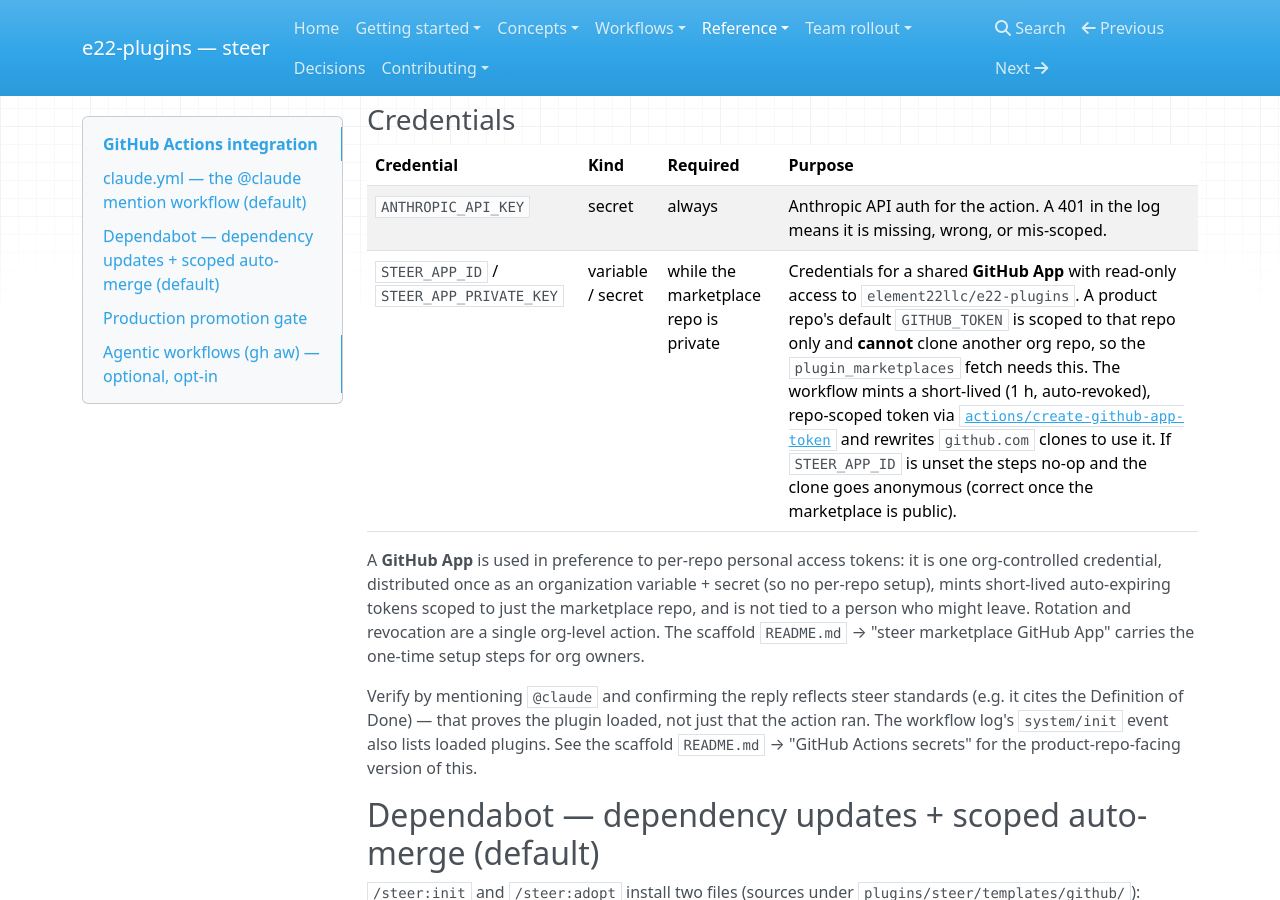
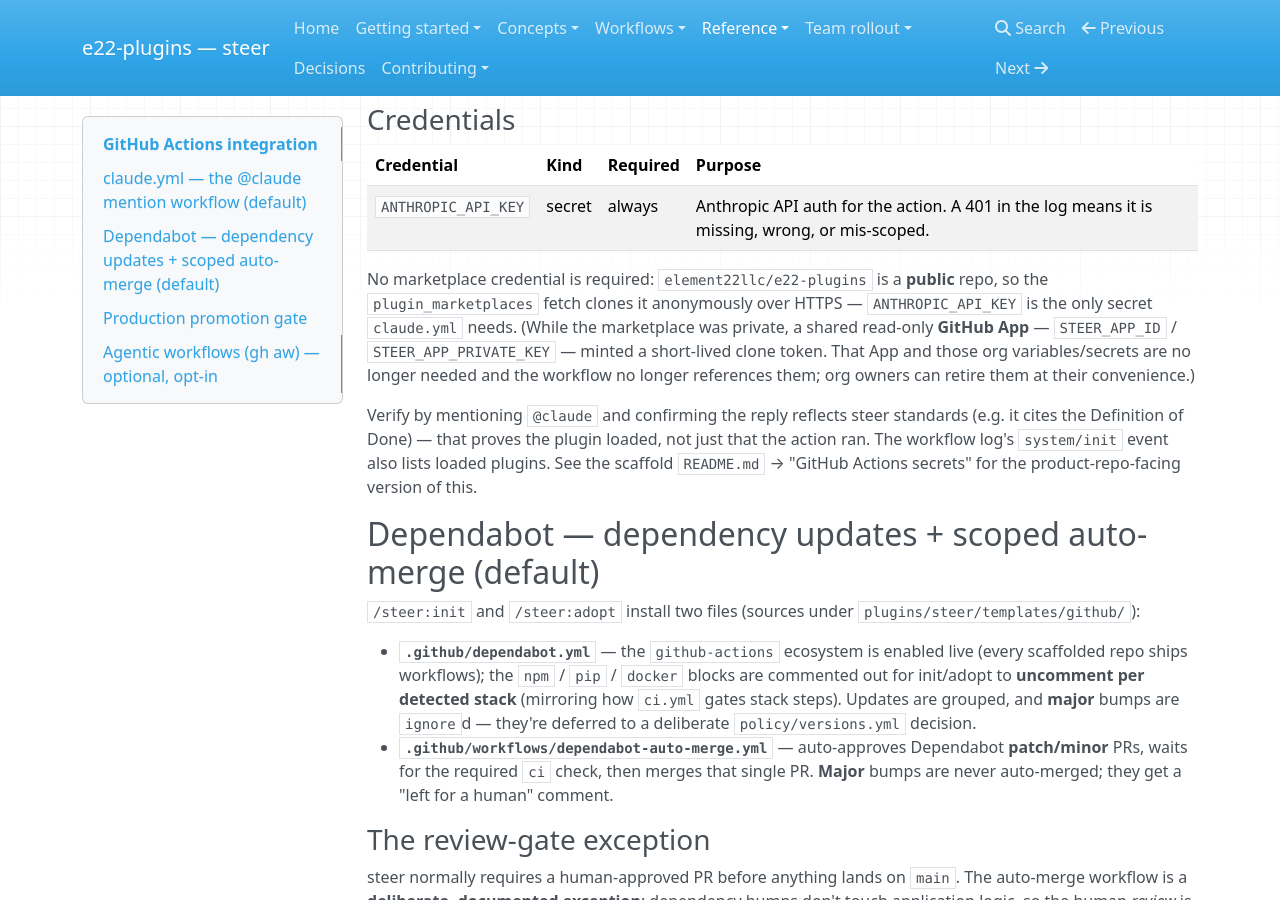
Before and after one commit to element22llc/e22-plugins, an MkDocs documentation site: the page built from docs/reference/github-integration.md, in a window 1280 px wide and 900 px high, scrolled down 852 px. Built offline with MkDocs 1.6.1, drawn with Linux system fonts in a browser that asks for light colours; nearby versions of some CDN libraries.

Commit message:
feat(steer): drop marketplace GitHub App from claude.yml (public marketplace)
The marketplace repo is going public, so a product repo's claude.yml can
clone it anonymously. Remove the create-github-app-token + insteadOf
clone-auth steps from the shipped workflow template; ANTHROPIC_API_KEY is
now its only required secret. Update the sync capability model
(in-ci-plugin-loading no longer needs a marketplace credential),
CAPABILITIES.md, scaffold README/MANIFEST, and the github-integration +
launch-checklist docs to match. Existing repos are unaffected; the org
STEER_APP credential + shared App can be retired at leisure.

Co-Authored-By: Claude Opus 4.8 (1M context) <noreply@anthropic.com>

```diff
--- a/docs/reference/github-integration.md
+++ b/docs/reference/github-integration.md
@@ -44,14 +44,14 @@ rules, with no duplicated system prompt.
 | Credential | Kind | Required | Purpose |
 |---|---|---|---|
 | `ANTHROPIC_API_KEY` | secret | always | Anthropic API auth for the action. A 401 in the log means it is missing, wrong, or mis-scoped. |
-| `STEER_APP_ID` / `STEER_APP_PRIVATE_KEY` | variable / secret | while the marketplace repo is private | Credentials for a shared **GitHub App** with read-only access to `element22llc/e22-plugins`. A product repo's default `GITHUB_TOKEN` is scoped to that repo only and **cannot** clone another org repo, so the `plugin_marketplaces` fetch needs this. The workflow mints a short-lived (1 h, auto-revoked), repo-scoped token via [`actions/create-github-app-token`](https://github.com/actions/create-github-app-token) and rewrites `github.com` clones to use it. If `STEER_APP_ID` is unset the steps no-op and the clone goes anonymous (correct once the marketplace is public). |
 
-A **GitHub App** is used in preference to per-repo personal access tokens: it is one
-org-controlled credential, distributed once as an organization variable + secret (so
-no per-repo setup), mints short-lived auto-expiring tokens scoped to just the
-marketplace repo, and is not tied to a person who might leave. Rotation and
-revocation are a single org-level action. The scaffold `README.md` →
-"steer marketplace GitHub App" carries the one-time setup steps for org owners.
+No marketplace credential is required: `element22llc/e22-plugins` is a **public**
+repo, so the `plugin_marketplaces` fetch clones it anonymously over HTTPS —
+`ANTHROPIC_API_KEY` is the only secret `claude.yml` needs. (While the marketplace
+was private, a shared read-only **GitHub App** — `STEER_APP_ID` /
+`STEER_APP_PRIVATE_KEY` — minted a short-lived clone token. That App and those
+org variables/secrets are no longer needed and the workflow no longer references
+them; org owners can retire them at their convenience.)
 
 Verify by mentioning `@claude` and confirming the reply reflects steer standards
 (e.g. it cites the Definition of Done) — that proves the plugin loaded, not just
```
Also changed, not shown: CHANGELOG.md (+14 -0 lines), docs/team-rollout/launch-checklist.md (+4 -4 lines), plugins/steer/skills/sync/SKILL.md (+6 -6 lines), plugins/steer/templates/reference/CAPABILITIES.md (+4 -3 lines), plugins/steer/templates/scaffold/MANIFEST.md (+1 -1 lines), plugins/steer/templates/scaffold/README.md (+3 -14 lines), 1 other file.
